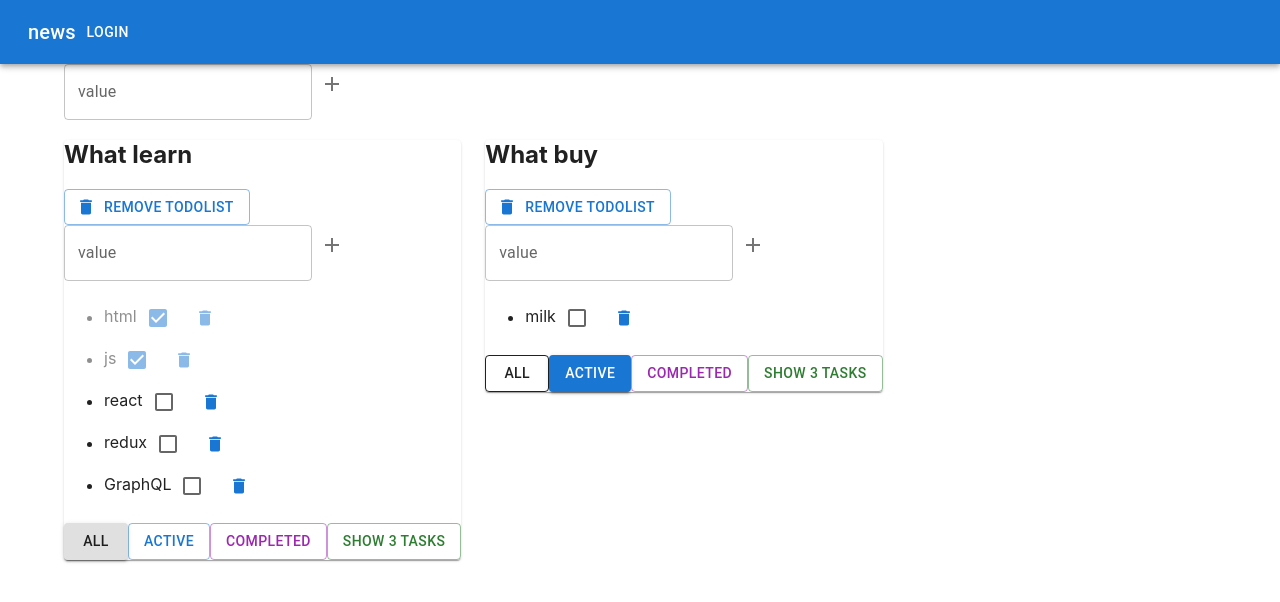
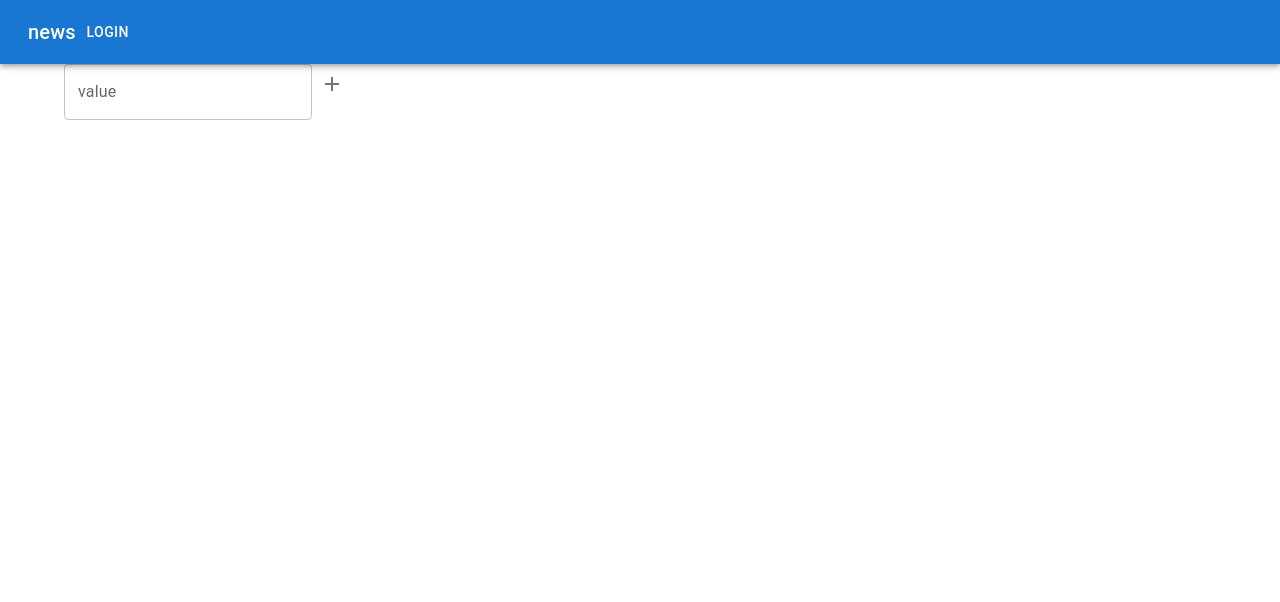
Before and after one commit to john1925brown/todoList, a React (Create React App) app: page / in a window 1280 px wide. Shown: the top 602 px of the page. Built offline with nearby package versions, Linux system fonts and the light colour scheme.

Commit message:
add useCallback, memo in TodoLost, App

```diff
--- a/src/AppWithRedux.tsx
+++ b/src/AppWithRedux.tsx
@@ -22,6 +22,7 @@ import {} from './state/tasks-reducer';
 import { useDispatch } from 'react-redux';
 import { useSelector } from 'react-redux';
 import { AppRootStateType } from './state/store';
+import { useCallback } from 'react';
 
 export type FilterValuesType = 'all' | 'active' | 'completed' | 'firstThree';
 
@@ -42,6 +43,8 @@ export function AppWithRedux() {
     (state) => state.todoLists
   );
 
+
+
   const changeFilter = (value: FilterValuesType, todoListId: string) => {
     dispatch(changeTotodlistFilterAC(todoListId, value));
   };
@@ -56,10 +59,10 @@ export function AppWithRedux() {
     dispatch(action);
   };
 
-  const addTodolist = (title: string) => {
+  const addTodolist = useCallback((title: string) => {
     const action = addTodolistAC(title);
     dispatch(action);
-  };
+  }, []);
 
   return (
     <div className="App">
--- a/src/components/AddItemForm/AddItemForm.tsx
+++ b/src/components/AddItemForm/AddItemForm.tsx
@@ -1,15 +1,14 @@
-import {  IconButton, TextField } from '@mui/material';
-import { ChangeEvent, KeyboardEvent, useState } from 'react';
+import { IconButton, TextField } from '@mui/material';
+import React, { ChangeEvent, KeyboardEvent, memo, useState } from 'react';
 import AddIcon from '@mui/icons-material/Add';
 
 type AddItemFormPropsType = {
   addItem: (title: string) => void;
 };
 
-export const AddItemForm = ({ addItem }: AddItemFormPropsType) => {
+export const AddItemForm = React.memo(({ addItem }: AddItemFormPropsType) => {
   let [isInputEmpty, setIsInputEmpty] = useState(false);
   const [newTaskTitle, setNewTaskTitle] = useState('');
-
   const onNewTaskPressHandler = (e: KeyboardEvent<HTMLInputElement>) => {
     if (e.key === 'Enter' && newTaskTitle.trim().length) {
       addItem(newTaskTitle);
@@ -18,7 +17,9 @@ export const AddItemForm = ({ addItem }: AddItemFormPropsType) => {
   };
 
   const onNewTaskChangeHandler = (e: ChangeEvent<HTMLInputElement>) => {
-    setIsInputEmpty(false);
+    if (isInputEmpty) {
+      setIsInputEmpty(false);
+    }
     setNewTaskTitle(e.currentTarget.value);
   };
 
@@ -48,4 +49,4 @@ export const AddItemForm = ({ addItem }: AddItemFormPropsType) => {
       {isInputEmpty && <p className="error__message">Field is required</p>}
     </div>
   );
-};
+});
--- a/src/components/ToDoList.tsx
+++ b/src/components/ToDoList.tsx
@@ -13,6 +13,7 @@ import {
   changeTaskTitleAC,
   removeTaskAC,
 } from '../state/tasks-reducer';
+import { memo, useCallback } from 'react';
 
 export type TaskType = {
   id: string;
@@ -28,31 +29,41 @@ type ToDoListPropsType = {
   changeFilter: (value: FilterValuesType, todolistId: string) => void;
   changeTodoListTitle: (newTitle: string, todolistId: string) => void;
 };
-export const ToDoList = (props: ToDoListPropsType): JSX.Element => {
+export const ToDoList = memo((props: ToDoListPropsType): JSX.Element => {
   const dispatch = useDispatch();
+  console.log('todo item');
 
   const tasks = useSelector<AppRootStateType, TaskType[]>(
     (state) => state.tasks[props.todolistId]
   );
 
-  const onAllClickHandler = () => props.changeFilter('all', props.todolistId);
+  const onAllClickHandler = useCallback(() => {
+    props.changeFilter('all', props.todolistId);
+  }, []);
 
-  const onActiveClickHandler = () =>
+  const onActiveClickHandler = useCallback(() => {
     props.changeFilter('active', props.todolistId);
+  }, []);
 
-  const onCompletedClickHandler = () =>
+  const onCompletedClickHandler = useCallback(() => {
     props.changeFilter('completed', props.todolistId);
+  }, []);
 
-  const showThreeTaskHandler = () =>
+  const showThreeTaskHandler = useCallback(() => {
     props.changeFilter('firstThree', props.todolistId);
+  }, []);
 
-  const removeTodoList = () => {
+  const removeTodoList = useCallback(() => {
     props.removeTodoList(props.todolistId);
-  };
+  }, []);
 
-  const changeTodoListTitle = (newTitle: string) => {
+  const changeTodoListTitle = useCallback((newTitle: string) => {
     props.changeTodoListTitle(newTitle, props.todolistId);
-  };
+  }, []);
+
+  const addTask = useCallback((title: string) => {
+    dispatch(addTaskAC(props.todolistId, title));
+  }, []);
 
   let tasksForTodolist = tasks;
 
@@ -85,11 +96,7 @@ export const ToDoList = (props: ToDoListPropsType): JSX.Element => {
         remove todoList
       </Button>
 
-      <AddItemForm
-        addItem={(title: string) => {
-          dispatch(addTaskAC(props.todolistId, title));
-        }}
-      />
+      <AddItemForm addItem={addTask} />
 
       <ul>
         {tasksForTodolist.map((t) => {
@@ -160,4 +167,4 @@ export const ToDoList = (props: ToDoListPropsType): JSX.Element => {
       </div>
     </div>
   );
-};
+});
--- a/src/state/tasks-reducer.ts
+++ b/src/state/tasks-reducer.ts
@@ -79,20 +79,7 @@ export const changeTaskTitleAC = (
   };
 };
 
-const initialState: TasksStateType = {
-  [todoList1]: [
-    { id: v1(), title: 'html', isDone: true },
-    { id: v1(), title: 'js', isDone: true },
-    { id: v1(), title: 'react', isDone: false },
-    { id: v1(), title: 'redux', isDone: false },
-    { id: v1(), title: 'GraphQL', isDone: false },
-  ],
-  [todoList2]: [
-    { id: v1(), title: 'meat', isDone: true },
-    { id: v1(), title: 'beer', isDone: true },
-    { id: v1(), title: 'milk', isDone: false },
-  ],
-};
+const initialState: TasksStateType = {};
 
 //reducer
 export const tasksReducer = (
--- a/src/state/todolists-reducer.ts
+++ b/src/state/todolists-reducer.ts
@@ -67,8 +67,7 @@ export const todoList1 = v1();
 export const todoList2 = v1();
 
 const initialState: TodoListsType[] = [
-  { id: todoList1, title: 'What learn', filter: 'all' },
-  { id: todoList2, title: 'What buy', filter: 'active' },
+
 ];
 
 export const todolistsReducer = (
```
